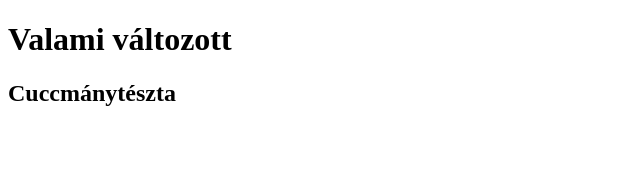
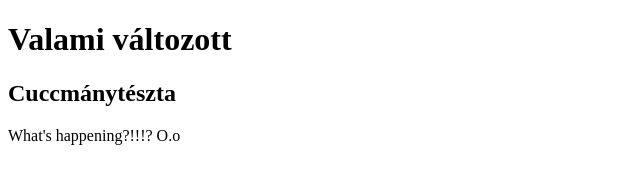
Before and after one commit to KristonDavid/MyFirstRepo, a plain HTML site: page index.html in a window 1280 px wide. Shown: the whole page, without its empty margins (0-640 px from the left). Drawn offline with Linux system fonts and the light colour scheme.

Commit message:
Add paragraph about current happenings

```diff
--- a/index.html
+++ b/index.html
@@ -8,5 +8,8 @@
 <body>
     <h1>Valami változott</h1>
     <h2>Cuccmánytészta</h2>
+
+     <p>What's happening?!!!? O.o</p>
+
 </body>
 </html>
```
